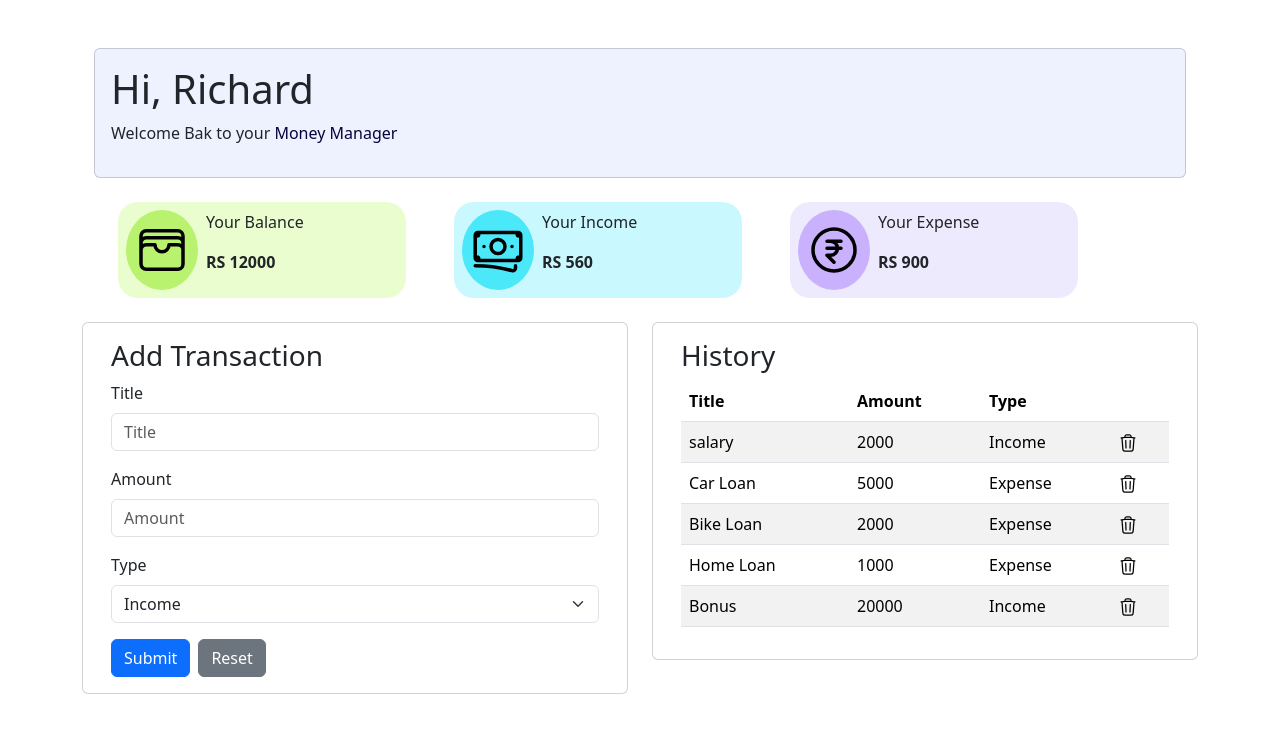
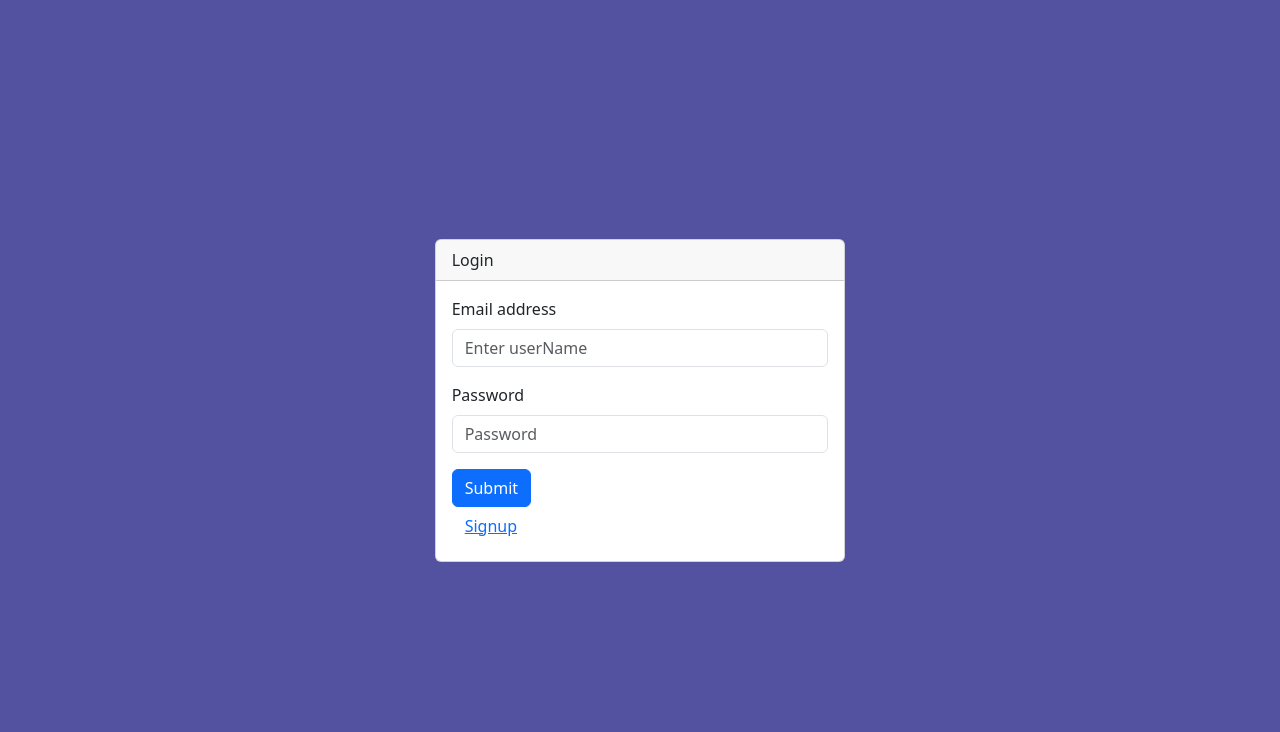
Before and after one commit to Rahul-webinsane/budget-planner, an Angular app: page / in a window 1280 px wide. Shown: the top 732 px of the page. Built offline with nearby package versions, Linux system fonts and the light colour scheme.

Commit message:
added static user auth

```diff
--- a/src/app/app-routing.module.ts
+++ b/src/app/app-routing.module.ts
@@ -2,9 +2,11 @@ import { NgModule } from '@angular/core';
 import { RouterModule, Routes } from '@angular/router';
 import { HomeComponent } from './home/home.component';
 import { DashboardComponent } from './shared/dashboard/dashboard.component';
+import { LoginComponent } from './home/login/login.component';
 
 const routes: Routes = [
-  {path:'',component:HomeComponent},
+  {path:'',component:LoginComponent},
+  {path:'home',component:HomeComponent},
   {path:'dash-board',component:DashboardComponent}
 ];
 
--- a/src/app/app.component.html
+++ b/src/app/app.component.html
@@ -1,6 +1,5 @@
 
 
-<div class="container">
-    <!-- <app-header></app-header> -->
+<div class="container-fluid" [ngStyle]="isLogged ? { 'background-color': ''}:{'background-color': 'rgb(82, 82, 161)'}">
     <router-outlet></router-outlet>
 </div>
--- a/src/app/app.component.ts
+++ b/src/app/app.component.ts
@@ -1,4 +1,5 @@
 import { Component } from '@angular/core';
+import { AuthService } from './services/auth.service';
 
 @Component({
   selector: 'app-root',
@@ -7,4 +8,12 @@ import { Component } from '@angular/core';
 })
 export class AppComponent {
   title = 'moneymanager';
+  isLogged:boolean=false;
+
+  constructor(public auth:AuthService){
+    const retrievedValue:any = localStorage.getItem('userLogged');
+    console.log("user logged",retrievedValue);
+
+   this.isLogged = retrievedValue;
+  }
 }
--- a/src/app/app.module.ts
+++ b/src/app/app.module.ts
@@ -12,6 +12,7 @@ import { HttpClientModule } from '@angular/common/http';
 import { HistoryComponent } from './shared/history/history.component';
 import { TransactionComponent } from './shared/transaction/transaction.component';
 import { ReactiveFormsModule } from '@angular/forms';
+import { LoginComponent } from './home/login/login.component';
 
 @NgModule({
   declarations: [
@@ -22,7 +23,8 @@ import { ReactiveFormsModule } from '@angular/forms';
     DashboardComponent,
     MoneyCardsComponent,
     HistoryComponent,
-    TransactionComponent
+    TransactionComponent,
+    LoginComponent
   ],
   imports: [
     BrowserModule,
--- /dev/null
+++ b/src/app/home/login/login.component.html
@@ -0,0 +1,71 @@
+<div class="container-fluid full-width-height-container">
+    <div class="row" style="height: 100vh;">
+        <div class="d-flex align-items-center justify-content-center">
+            <div class="col-sm-4 col-md-6 col-lg-6 col-xl-4">
+                <div class="card">
+                    <div class="card-header">
+                        {{ showSignupForm ? 'Signup' : 'Login' }}
+                    </div>
+                    <div class="card-body">
+                        <!-- Login Form -->
+                        <form *ngIf="!showSignupForm" [formGroup]="loginForm" (ngSubmit)="onSubmitLogin()">
+                            <div class="mb-3">
+                                <label for="userName" class="form-label">Email address</label>
+                                <input type="userName" class="form-control" id="userName" formControlName="userName" placeholder="Enter userName">
+                                <div *ngIf="fLogin.userName.errors" class="invalid-feedback">
+                                    <div *ngIf="fLogin.userName.errors.required">userName is required</div>
+                                    <div *ngIf="fLogin.userName.errors.userName">Invalid userName format</div>
+                                </div>
+                            </div>
+                            <div class="mb-3">
+                                <label for="password" class="form-label">Password</label>
+                                <input type="password" class="form-control" id="password" formControlName="password" placeholder="Password">
+                                <div *ngIf="fLogin.password.errors" class="invalid-feedback">
+                                    <div *ngIf="fLogin.password.errors.required">Password is required</div>
+                                </div>
+                            </div>
+                            <button type="submit" class="btn btn-primary">Submit</button>
+                        </form>
+                        <!-- Signup Form -->
+                        <form *ngIf="showSignupForm" [formGroup]="signupForm" (ngSubmit)="onSubmitSignup()">
+                            <div class="mb-3">
+                                <label for="firstName" class="form-label">First Name</label>
+                                <input type="text" class="form-control" id="firstName" formControlName="firstName" placeholder="Enter first name">
+                                <div *ngIf="fSignup.firstName.errors" class="invalid-feedback">
+                                    First name is required
+                                </div>
+                            </div>
+                            <div class="mb-3">
+                                <label for="lastName" class="form-label">Last Name</label>
+                                <input type="text" class="form-control" id="lastName" formControlName="lastName" placeholder="Enter last name">
+                                <div *ngIf="fSignup.lastName.errors" class="invalid-feedback">
+                                    Last name is required
+                                </div>
+                            </div>
+                            <div class="mb-3">
+                                <label for="email" class="form-label">Email address</label>
+                                <input type="email" class="form-control" id="email" formControlName="email" placeholder="Enter email">
+                                <div *ngIf="fSignup.email.errors" class="invalid-feedback">
+                                    <div *ngIf="fSignup.email.errors.required">Email is required</div>
+                                    <div *ngIf="fSignup.email.errors.email">Invalid email format</div>
+                                </div>
+                            </div>
+                            <div class="mb-3">
+                                <label for="password" class="form-label">Password</label>
+                                <input type="password" class="form-control" id="password" formControlName="password" placeholder="Password">
+                                <div *ngIf="fSignup.password.errors" class="invalid-feedback">
+                                    Password is required
+                                </div>
+                            </div>
+                            <button type="submit" class="btn btn-primary">Submit</button>
+                        </form>
+                        <button type="button" class="btn btn-link" (click)="toggleSignupForm()">
+                            {{ showSignupForm ? 'Back to Login' : 'Signup' }}
+                        </button>
+                    </div>
+                </div>
+            </div>
+        </div>
+
+    </div>
+</div>
--- /dev/null
+++ b/src/app/home/login/login.component.ts
@@ -0,0 +1,54 @@
+import { Component, OnInit } from '@angular/core';
+import { FormGroup, FormBuilder, Validators } from '@angular/forms';
+import { AuthService } from 'src/app/services/auth.service';
+
+@Component({
+  selector: 'app-login',
+  templateUrl: './login.component.html',
+  styleUrls: ['./login.component.css']
+})
+export class LoginComponent implements OnInit{
+  loginForm!: FormGroup | any;
+  signupForm!: FormGroup | any;
+  showSignupForm: boolean = false;
+
+  constructor(private formBuilder: FormBuilder,private auth:AuthService) { }
+
+  ngOnInit(): void {
+    this.loginForm = this.formBuilder.group({
+      userName: ['', [Validators.required, Validators.email]],
+      password: ['', Validators.required]
+    });
+
+    this.signupForm = this.formBuilder.group({
+      firstName: ['', Validators.required],
+      lastName: ['', Validators.required],
+      email: ['', [Validators.required, Validators.email]],
+      password: ['', Validators.required]
+    });
+  }
+
+  // Convenience getters for easy access to form controls
+  get fLogin() { return this.loginForm.controls; }
+  get fSignup() { return this.signupForm.controls; }
+
+  toggleSignupForm() {
+    this.showSignupForm = !this.showSignupForm;
+  }
+
+  onSubmitLogin() {
+
+    if (this.loginForm.invalid) {
+      return;
+    }
+    this.auth.getUserDetails(this.loginForm.value);
+    console.log('Login form submitted:', this.loginForm.value);
+  }
+
+  onSubmitSignup() {
+    if (this.signupForm.invalid) {
+      return;
+    }
+    console.log('Signup form submitted:', this.signupForm.value);
+  }
+}
--- /dev/null
+++ b/src/app/services/auth.service.ts
@@ -0,0 +1,56 @@
+import { HttpClient } from '@angular/common/http';
+import { Injectable } from '@angular/core';
+import { Router, Routes } from '@angular/router';
+
+@Injectable({
+  providedIn: 'root'
+})
+export class AuthService {
+
+  public isLoggedIn: boolean = false;
+  userDetails:any=[];
+  userName:string="Richard";
+  userDatas:any = "user";
+  userLogged:any="userLogged";
+
+
+  constructor(private http:HttpClient,private routes:Router) {
+
+  }
+
+  login(userDetails:any,loginDetails:any): void {
+
+    console.log("get user",this.userDetails);
+    // Perform authentication logic here, e.g., check if username and password are valid
+    const targetName = loginDetails.userName;
+    const password = loginDetails.password;
+    const userDatas = userDetails;
+    const userObject = userDatas.filter((user:any) => user.userName === targetName)[0];
+    console.log("obbbbbbb",userObject);
+    if (targetName === userObject?.userName && password === userObject?.password) {
+      localStorage.setItem(this.userDatas, JSON.stringify(userObject));
+      localStorage.setItem(this.userLogged, JSON.stringify(true));
+      this.isLoggedIn = true;
+    }
+
+    console.log("vvvvvvvvv",this.isLoggedIn);
+
+
+    if(this.isLoggedIn){
+      this.routes.navigate(['/home'])
+    }
+  }
+
+  logout(): void {
+    this.isLoggedIn = false;
+  }
+
+  getUserDetails(param:any){
+    this.http.get<any[]>('assets/data/user-login.json').subscribe(data => {
+      this.userDetails = data;
+      console.log("login array----",data);
+      this.login(data,param);
+    });
+  }
+
+}
--- a/src/app/shared/header/header.component.html
+++ b/src/app/shared/header/header.component.html
@@ -1,6 +1,6 @@
    <div class="card" style="width: auto; background-color: rgba(238,242,254,255);">
       <div class="card-body">
-         <h1 class="card-h1">Hi, Richard</h1>
+         <h1 class="card-h1">Hi, {{userName}}</h1>
          <p>Welcome Bak to your <span style="color: rgb(5, 5, 60);">Money Manager</span></p>
       </div>
    </div>
--- a/src/app/shared/header/header.component.ts
+++ b/src/app/shared/header/header.component.ts
@@ -1,10 +1,20 @@
-import { Component } from '@angular/core';
+import { Component, OnInit } from '@angular/core';
 
 @Component({
   selector: 'app-header',
   templateUrl: './header.component.html',
   styleUrls: ['./header.component.css']
 })
-export class HeaderComponent {
+export class HeaderComponent implements OnInit{
+
+
+  userName:string="Richard";
+  ngOnInit(): void {
+    const retrievedValue:any = localStorage.getItem('user');
+    console.log("ssssss",JSON.parse(retrievedValue));
+    let userData = JSON.parse(retrievedValue);
+    let name = userData?.userName.split('@');
+    this.userName = name[0];
+  }
 
 }
--- a/src/styles.css
+++ b/src/styles.css
@@ -3,6 +3,16 @@
     margin: 0;
     padding: 0;
 }
+
+
+/* login screen */
+.full-width-height-container {
+    height: 100vh; /* 100% of the viewport height */
+    padding-right: 0;
+    padding-left: 0;
+
+  }
+
 
 .header-container{
     margin-top: 30px;
```
Also changed, not shown: src/assets/data/user-login.json (added, +17 -0 lines), src/app/home/login/login.component.css (added), 2 other files (tests, documents, lock files or other folders).
